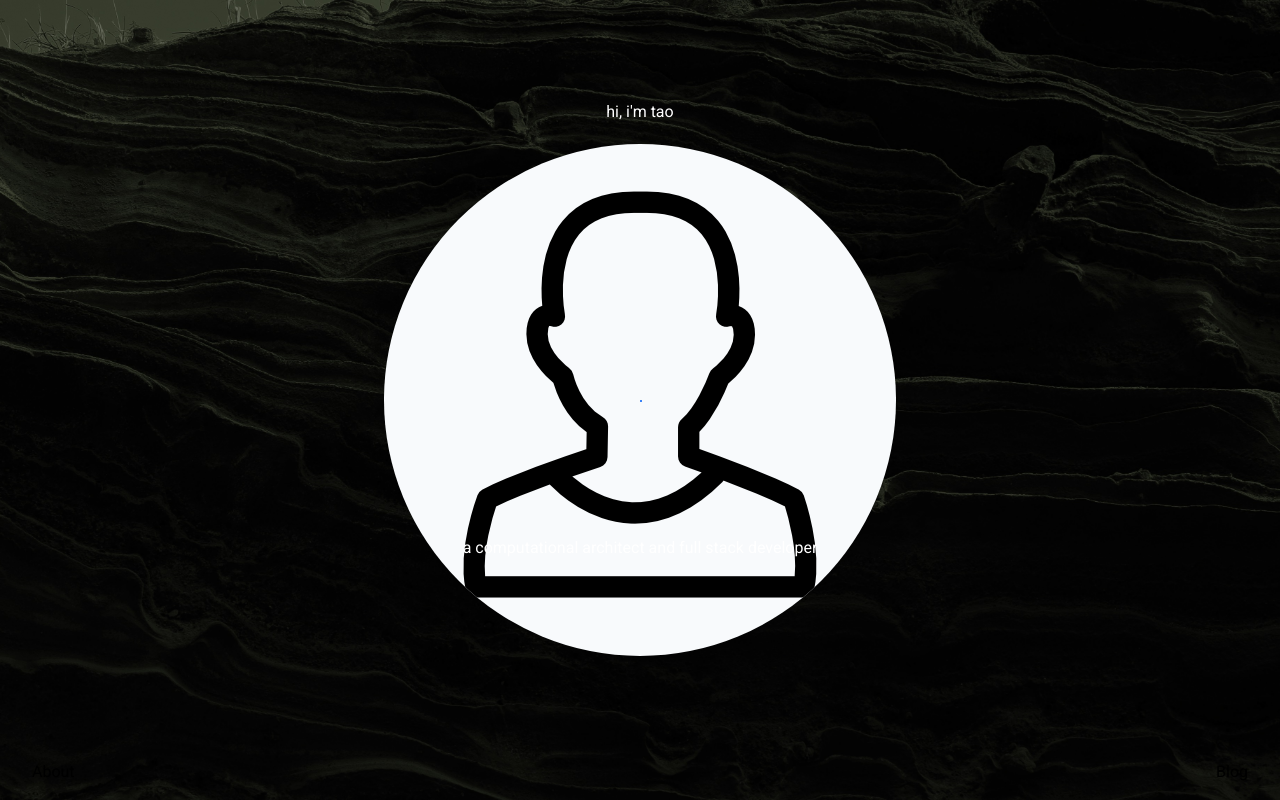
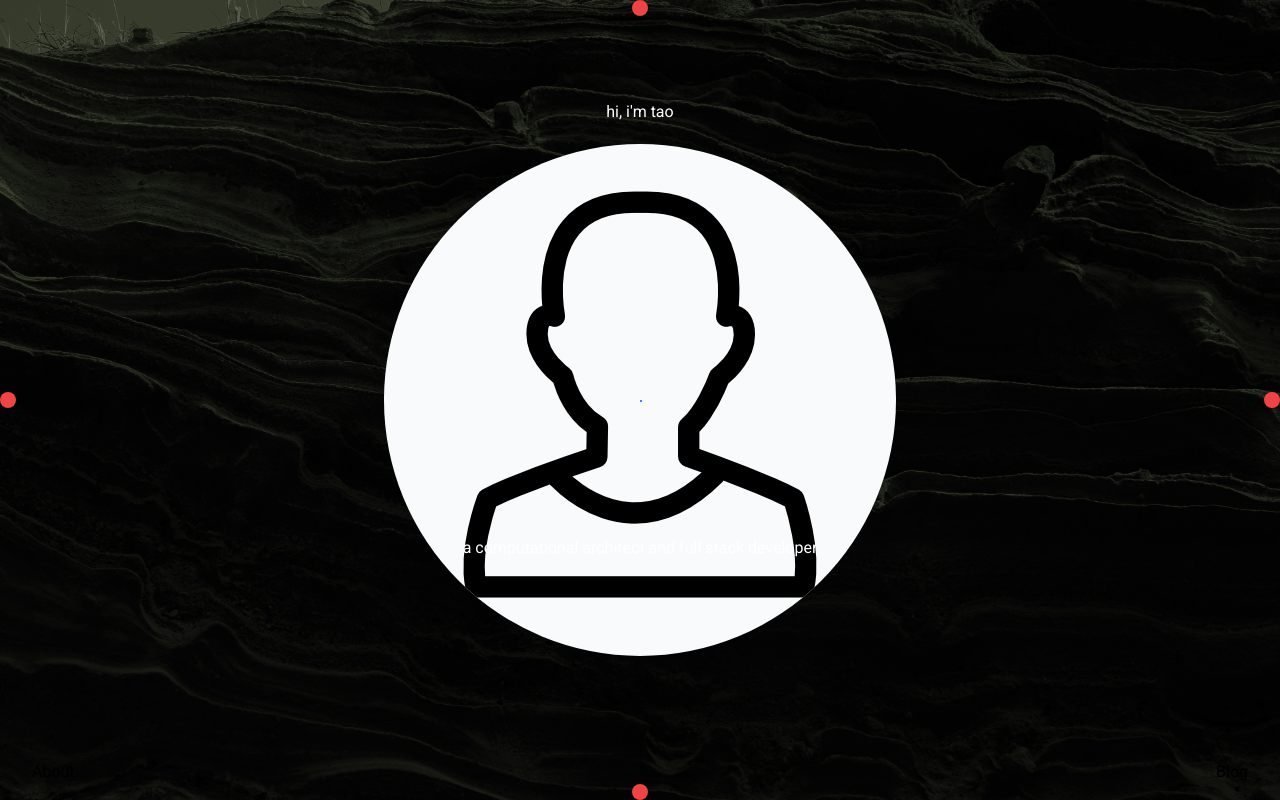
Before and after one commit to Abstractmachina/website_v2, a Next.js app: page / in a window 1280 px wide. Built offline with nearby package versions, Linux system fonts and the light colour scheme; what @pyncz/tailwind-mask-image would draw is missing.

Commit message:
progress on dot button

```diff
--- a/app/page.tsx
+++ b/app/page.tsx
@@ -89,6 +89,15 @@ export default function Home() {
 		  }
 	}, []);
 
+	useEffect(() => {
+		let rootFontSize = "unset";
+		if (isBrowser()) rootFontSize = window.getComputedStyle(document.body).getPropertyValue("font-size");
+		if (rootFontSize == "unset") rootFontSize = "16px";
+		// setBaseFontSize(parseInt(rootFontSize, 10));
+
+
+	}, []);
+
 	// _______________  EVENTS  __________________________
 
 	const handleMouse = (e: MouseEvent): void => {
@@ -108,18 +117,6 @@ export default function Home() {
 		setCenterCoord(centerX, centerY);
 		setClientSize({ x: width, y: height });
 	}
-
-	const archLinkMotion = () => {
-		// let dist = distance(mousePos, centerCoord).x!;
-		// try {
-		// let dist = distance(mousePos, centerCoord).x!;
-		// }
-		// let opacity = map(dist, 0, -centerX, 0, 1.0);
-		// if (isNaN(opacity)) opacity = 0;
-		return {
-			opacity: 1,
-		};
-	};
 
 	const exitToArchprojects = async () => {
 		setMouseAnimateable(false);
@@ -206,7 +203,10 @@ export default function Home() {
 			<p id="tagline" className="fixed bottom-[calc(50vh-10rem)] z-10 text-white">a computational architect and full stack developer</p>
 
 
+			<Button_Dot direction={Direction.LEFT}/>
 			<Button_Dot direction={Direction.UP}/>
+			<Button_Dot direction={Direction.RIGHT}/>
+			<Button_Dot direction={Direction.DOWN}/>
 
 
 			{/* _____________	Hi Im Tao	_____________________ */}
--- a/components/Button_Dot.tsx
+++ b/components/Button_Dot.tsx
@@ -5,13 +5,14 @@ import { Direction } from '@/types/enum_direction'
 
 type dotButtonprops = {
     direction: Direction,
+    onClickHandler: () => void,
 }
 
 
-const Button_Dot: FC<dotButtonprops> = ({direction}) => {
+const Button_Dot: FC<dotButtonprops> = ({direction, onClickHandler}) => {
 
     return (
-        <div className={`fixed rounded-full bg-red-500 ${direction}-0 z-10`}></div>
+        <div className={` h-4 w-4 fixed rounded-full bg-red-500 ${direction}-0 z-10`}></div>
     )
 }
 
```
